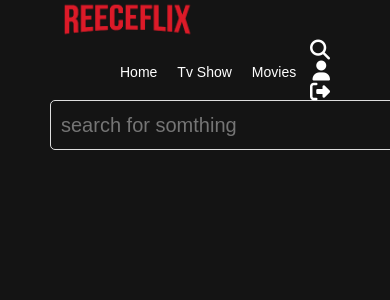
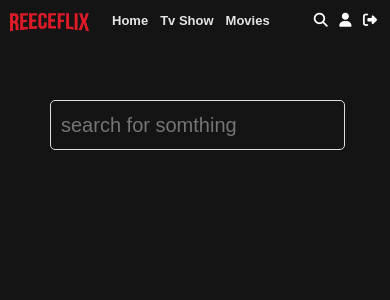
Before and after one commit to Jeratos/Online-Streaming, a PHP site: page /search.php in a window 390 px wide; the page is wider, and only the part inside the window is pictured. Shown: the top 300 px of that part. Run offline with PHP 8.4, Linux system fonts and the light colour scheme; the visitor is signed in with stand-in values (Sample User, id 1); some libraries are stand-ins or nearby versions.

Commit message:
Update style.css

```diff
--- a/assets/style/style.css
+++ b/assets/style/style.css
@@ -1,4 +1,4 @@
-*{
+* {
     font-family: Arial, Helvetica, sans-serif;
     color: #333;
     box-sizing: border-box;
@@ -11,12 +11,14 @@ body {
     padding: 0;
     margin: 0;
 }
-.wrapper{
+
+.wrapper {
 
     min-width: 1050;
     min-height: 100%;
     background-color: #141414;
 }
+
 .signInContainer {
     background-color: #efefee;
     height: 100vh;
@@ -24,16 +26,18 @@ body {
     align-items: center;
     justify-content: center;
 }
-a{
+
+a {
     text-decoration: none;
     color: #0654ba;
 }
+
 .column {
     background-color: #fff;
     min-height: 300px;
     max-height: 100%;
     width: 450px;
-    box-shadow: rgba(0,0,0, 0.1) 0 1px 10px;
+    box-shadow: rgba(0, 0, 0, 0.1) 0 1px 10px;
     padding: 20px 35px;
     overflow-y: auto;
 }
@@ -66,7 +70,8 @@ a{
     font-size: 16px;
     transition-duration: 300ms;
 }
-.column form input[type="submit"]:hover{
+
+.column form input[type="submit"]:hover {
     background-color: gray;
     color: black;
     font-weight: bold;
@@ -74,11 +79,13 @@ a{
 
 
 }
-.column .header{
-padding:  20px 0px;
+
+.column .header {
+    padding: 20px 0px;
 
 }
-.column .header h3{
+
+.column .header h3 {
     font-size: 24px;
     font-weight: 400;
     line-height: 32px;
@@ -86,71 +93,82 @@ padding:  20px 0px;
     padding-top: 16px;
     color: black;
 }
-.column .header span{
+
+.column .header span {
     font-size: 15px;
 }
-.column .header img{
+
+.column .header img {
     text-align: center;
     position: relative;
     right: 20px;
     width: 170px;
 }
-.signInMessage{
+
+.signInMessage {
     font-size: 14px;
     font-weight: 100;
     text-decoration: none;
     text-decoration-line: none;
     color: rgb(46, 46, 228);
 }
-.errorMessage{
+
+.errorMessage {
     color: red;
     font-size: 14px;
     font-weight: 400;
     /* text-align: center; */
 }
+
 .previewImage,
-.previewVideo{
+.previewVideo {
 
-    width:  100%;
+    width: 100%;
 }
-.previewOverlay{
+
+.previewOverlay {
     width: 100%;
     height: 100%;
-    color: rgba(0,0,0,0.5);
+    color: rgba(0, 0, 0, 0.5);
     position: absolute;
 }
-.previewContainer{
+
+.previewContainer {
     position: relative;
     display: flex;
 
 }
 
-.previewContainer.small{
+.previewContainer.small {
     width: 230px;
     height: 129px;
     margin-right: 4px;
     display: inline-flex;
 }
-.previewContainer.small img{
+
+.previewContainer.small img {
     width: 100%;
     height: 100%;
     object-fit: cover;
 }
-.mainDetails h3{
+
+.mainDetails h3 {
     color: #fff;
     font-size: 40px;
     margin: 15px 0;
     top: 35%;
 
 }
-.mainDetails h4{
+
+.mainDetails h4 {
     color: #b1b1b1;
     font-size: 20px;
     margin: 15px 0;
     top: 35%;
 
 }
-.mainDetails{
+
+.mainDetails {
     position: relative;
     top: 35%;
     margin-left: 50px;
@@ -158,9 +176,10 @@ object-fit: cover;
     flex-direction: column;
 
 }
- .mainDetails button{
+
+.mainDetails button {
     color: #fff;
-    background-color: rgba(51,51,51,0.4);
+    background-color: rgba(51, 51, 51, 0.4);
     border: none;
     min-width: 150px;
     padding: 0px 38px;
@@ -173,93 +192,111 @@ object-fit: cover;
     cursor: pointer;
 
 }
-.mainDetails button i{
+
+.mainDetails button i {
     color: inherit;
 }
-.mainDetails button:hover{
+
+.mainDetails button:hover {
     background-color: #e6e6e6;
     color: black;
 }
-.category{
+
+.category {
     display: flex;
     flex-direction: column;
     padding: 10px 0px;
 }
-.entities, .videos{
+
+.entities,
+.videos {
     overflow-x: auto;
     overflow-y: hidden;
     white-space: nowrap;
 
 }
-.entities::-webkit-scrollbar{
+
+.entities::-webkit-scrollbar {
     display: none;
 }
-.videos::-webkit-scrollbar{
+
+.videos::-webkit-scrollbar {
     display: none;
 }
-.category h3{
+
+.category h3 {
     color: #e5e5e5;
     font-size: 28px;
 
 }
-a h3:hover{
+
+a h3:hover {
     color: #fff;
 }
-.errorBanner{
+
+.errorBanner {
     color: white;
     position: absolute;
     top: 25%;
     width: 100%;
     text-align: center;
     font-size: 25px;
-    font-family:cursive;
+    font-family: cursive;
 }
-.season{
+
+.season {
     display: flex;
     flex-direction: column;
     padding: 10px 50px;
 
 }
-.episodeContainer{
+
+.episodeContainer {
     display: inline-flex;
     justify-content: center;
     margin-right: 4px;
 }
-.episodeContainer .contents{
+
+.episodeContainer .contents {
     display: flex;
     flex-direction: column;
     width: 230px;
     position: relative;
 
 }
-.episodeContainer img{
+
+.episodeContainer img {
     width: 230px;
     height: 129px;
     object-fit: cover;
 
 }
+
 .episodeContainer .videoInfo h4,
-.episodeContainer .videoInfo span{
+.episodeContainer .videoInfo span {
     color: white;
     width: 100%;
     white-space: normal;
 
 }
 
-.episodeContainer .videoInfo{
+.episodeContainer .videoInfo {
     max-height: 200px;
     overflow-y: auto;
 
 }
-.previewCategories.noScroll .category .videos{
+
+.previewCategories.noScroll .category .videos {
     white-space: normal;
 
 }
-.watchContainer video{
+
+.watchContainer video {
 
     width: 100%;
 }
-.videoControls{
+
+.videoControls {
     position: absolute;
     width: 100%;
     z-index: 1;
@@ -267,9 +304,11 @@ display: flex;
     align-items: center;
     background-color: rgba(0, 0, 0, 0.3);
 }
-.videoControls h1{
+
+.videoControls h1 {
     color: #fff;
 }
+
 .videoControls button {
     font-size: 50px;
     padding: 50px;
@@ -277,11 +316,12 @@ background-color: rgba(0, 0, 0, 0.3);
     background-color: transparent;
     border: none;
 }
-.fa-arrow-left:before{
+
+.fa-arrow-left:before {
     color: white;
 }
 
-.upNext{
+.upNext {
     position: absolute;
     display: inline-block;
     /* height: 100%; */
@@ -289,7 +329,8 @@ top: 30%;
     left: 35%;
     z-index: 2;
 }
-.upNext .redo{
+
+.upNext .redo {
     position: absolute;
     background: transparent;
     border-style: none;
@@ -297,11 +338,12 @@ z-index: 2;
     top: 63px;
     font-size: 89px;
 }
-.upNext .redo i{
+
+.upNext .redo i {
     color: white;
 }
 
-.upNextContainer button{
+.upNextContainer button {
     padding: 0;
     background-color: transparent;
     color: white;
@@ -309,21 +351,26 @@ z-index: 2;
     border-style: none;
 
 }
-.upNextContainer h2, .upNextContainer h3{
+
+.upNextContainer h2,
+.upNextContainer h3 {
     color: #fff;
 }
-.playNext i{
+
+.playNext i {
     margin-right: 10px;
     color: white;
 }
- .seen{
+
+.seen {
     color: #4285f4;
     font-size: 26px;
     position: absolute;
     top: 5px;
     left: 5px;
 }
- .topBar{
+
+.topBar {
     /* background-color: #1414147a; */
     position: fixed;
     width: 100%;
@@ -339,52 +386,60 @@ transition-property: background-color;
     transition-duration: 500ms;
     transition-timing-function: linear
 }
-.topBar.scrolled{
+
+.topBar.scrolled {
     background-color: #040404df;
     transition-property: background-color;
-    transition-duration: 1000ms;
+    transition-duration: 500ms;
     transition-timing-function: linear;
 }
 
- .logoContainer{
+.logoContainer {
     height: 40px;
 
 }
- .logoContainer img{
+
+.logoContainer img {
     height: 100%;
 
 }
- .navLinks{
+
+.navLinks {
 
     display: flex;
     list-style: none;
 }
 
 
- .navLinks a{
+.navLinks a {
     text-decoration: none;
     color: #fff;
     font-size: 14px;
     margin-left: 20px;
 
 }
- .rightItems{
+
+.rightItems {
     text-align: right;
     flex: 1;
 
 }
- .rightItems i{
+
+.rightItems i {
     color: #fff;
     font-size: 20px;
     margin-left: 10px;
 }
- .previewCategories h1{
+
+.previewCategories h1 {
     color: #e5e5e5;
 }
- .textboxContainer{
+
+.textboxContainer {
     padding: 100px 50px;
 }
- .searchInput{
+
+.searchInput {
     height: 50px;
     width: 600px;
     border: 1px solid #dedede;
@@ -394,27 +449,31 @@ transition-timing-function: linear
     padding: 5px 10px;
     border-radius: 5px;
 }
- .settingsContainer{
+
+.settingsContainer {
     padding-top: 60px;
     background-color: transparent;
     width: 80%;
     margin-left: auto;
     margin-right: auto;
 }
- .settingsContainer h2{
+
+.settingsContainer h2 {
     color: white;
     margin-top: 0;
 }
- .settingsContainer .formSection{
+
+.settingsContainer .formSection {
     display: flex;
     flex-direction: column;
     margin: 20px 0;
     border-bottom: 1px solid #dedede;
     padding-bottom: 20px;
 }
+
 .settingsContainer form input[type="text"],
 .settingsContainer form input[type="email"],
- .settingsContainer form input[type="password"]{
+.settingsContainer form input[type="password"] {
     width: 300px;
     height: 40px;
     font-size: 15px;
@@ -423,22 +482,141 @@ transition-timing-function: linear
     border-radius: 3px;
     padding: 0 5px;
 }
- .settingsContainer form input[type="submit"]{
+
+.settingsContainer form input[type="submit"] {
     background-color: red;
     width: 100px;
     height: 40px;
 }
- .alertSuccess, .alertError{
+
+.alertSuccess,
+.alertError {
     margin: 10px 0;
 }
- .alertError{
+
+.alertError {
     color: red;
 }
- .alertSuccess{
+
+.alertSuccess {
     color: rgb(10, 100, 135);
 }
- .formSection h3{
+
+.formSection h3 {
     padding: 0;
     color: #fff;
     font-size: 20px;
 }
+
+.checkbtn {
+    display: none;
+}
+
+#check {
+    display: none;
+}
+
+
+/* responsive */
+@media (max-width: 593px) {
+    .logoContainer {
+        height: 25px;
+        position: fixed;
+        top: 10px;
+        left: 7px;
+    }
+
+    .navLinks {
+        position: fixed;
+        top: -5px;
+    }
+
+    .rightItems {
+        position: fixed;
+        top: 11px;
+        right: 13px;
+    }
+
+    .videoControls button {
+        font-size: 36px;
+        padding: 11px;
+        color: white;
+        background-color: transparent;
+        border: none;
+    }
+
+    .videoControls h1 {
+        font-size: 23px;
+    }
+
+    .searchInput {
+        width: 295px;
+    }
+
+    .topBar.scrolled {
+        height: 45px;
+    }
+}
+
+@media (max-width: 490px) {
+
+    .mainDetails {
+        position: relative;
+        top: 21%;
+        margin-left: 50px;
+        display: flex;
+        flex-direction: column;
+
+    }
+
+    .mainDetails h3 {
+        font-size: 20px;
+    }
+
+    .mainDetails h4 {
+        font-size: 16px;
+    }
+
+    .mainDetails button {
+        min-width: 111px;
+        padding: 0px 22px;
+        height: 45px;
+        max-height: 38px;
+        font-size: 17px;
+        border-radius: 7px;
+        margin-bottom: 15px;
+        margin-right: 11px;
+    }
+}
+
+@media (max-width: 402px) {
+
+    .rightItems i {
+        color: #fff;
+        font-size: 14px;
+        margin-left: 7px;
+    }
+
+    .navLinks a {
+        font-weight: bold;
+        text-decoration: none;
+        color: #e4e4e4;
+        font-size: 13px;
+        margin-left: 12px;
+    }
+
+}
+
+@media (max-width: 402px) {
+
+    .mainDetails button {
+        min-width: 101px;
+        padding: 0px 22px;
+        height: 45px;
+        max-height: 32px;
+        font-size: 14px;
+        border-radius: 7px;
+        margin-bottom: 15px;
+        margin-right: 6px;
+    }
+}
```
Lines whose indentation alone changed are shown as unchanged.
